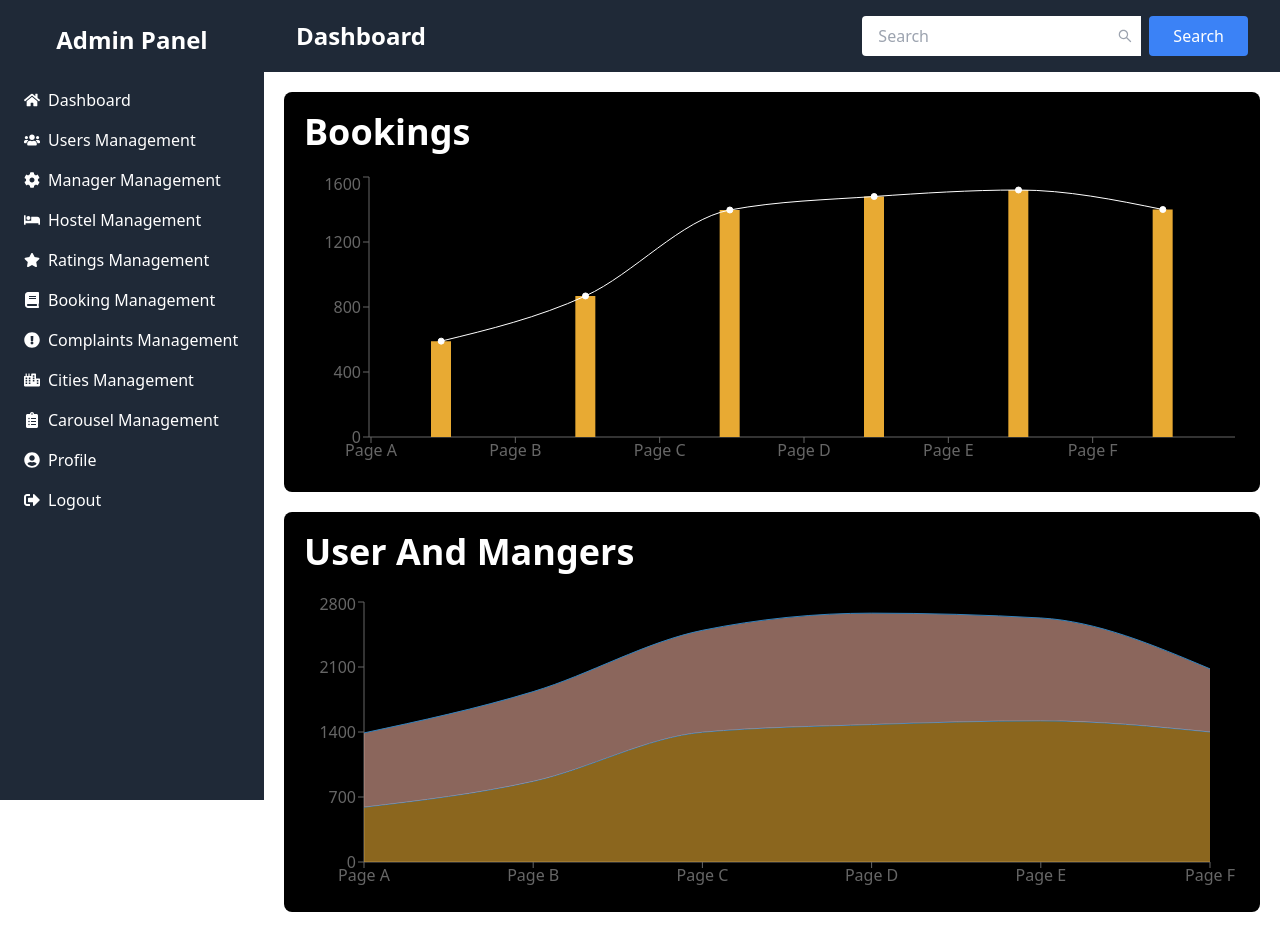
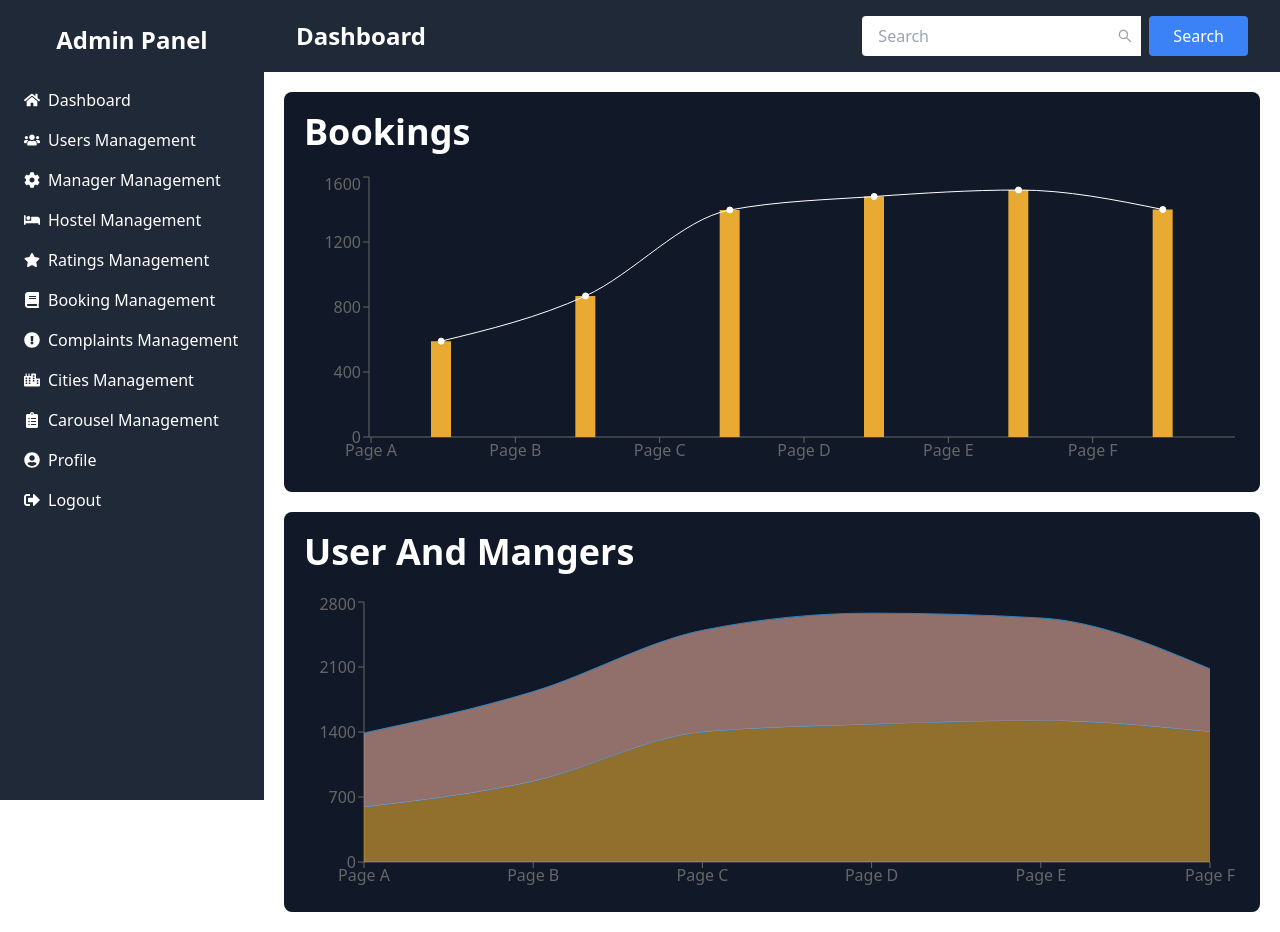
Before and after one commit to AhsanDev404/hostel-ease-admin, a Next.js app: page /admin in a window 1280 px wide. Built offline with nearby package versions, Linux system fonts and the light colour scheme.

Commit message:
graph colors update

```diff
--- a/app/admin/booking-management/page.jsx
+++ b/app/admin/booking-management/page.jsx
@@ -4,7 +4,7 @@ import React from 'react'
 
 export default function page() {
   return (
-    <div className='bg-black m-5 rounded-lg p-5'>
+    <div className='bg-gray-900 m-5 rounded-lg p-5'>
     <h1 className='text-4xl text-white mb-5 font-semibold'>Bookings</h1>
       <StackedLineChart />
     </div>
--- a/app/admin/page.jsx
+++ b/app/admin/page.jsx
@@ -6,11 +6,11 @@ import React from 'react'
 export default function page() {
   return (
     <div>
-      <div className='bg-black m-5 rounded-lg p-5'>
+      <div className='bg-gray-900 m-5 rounded-lg p-5'>
         <h1 className='text-4xl text-white mb-5 font-semibold'>Bookings</h1>
       <SameDataComposedChart />
       </div>
-      <div className='bg-black m-5 rounded-lg p-5'>
+      <div className='bg-gray-900 m-5 rounded-lg p-5'>
         <h1 className='text-4xl text-white mb-5 font-semibold'>User And Mangers</h1>
       <StackedAreaChart />
       </div>
```
